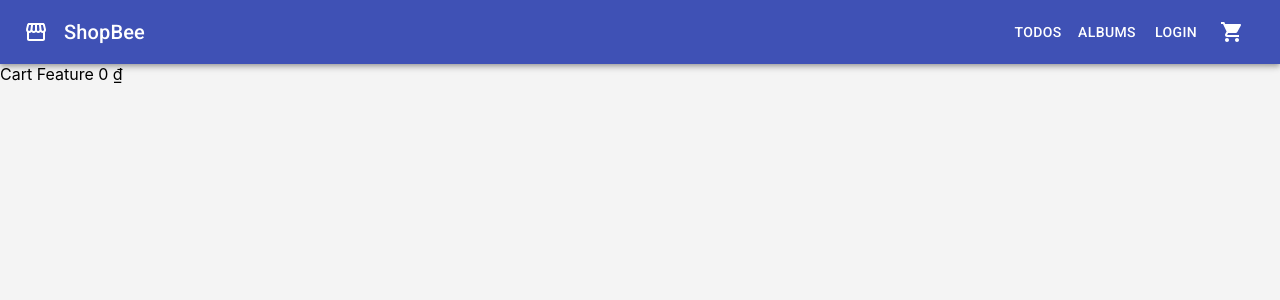
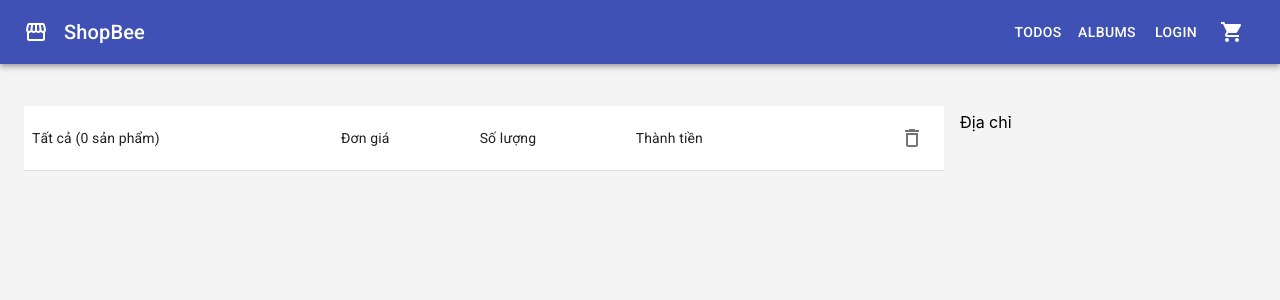
Before and after one commit to thienvu97ht/ReactJS-EasyFrontend, a React (Create React App) app: page /cart in a window 1280 px wide. Shown: the top 300 px of the page. Built offline with nearby package versions, Linux system fonts and the light colour scheme.

Commit message:
Cart list page

```diff
--- /dev/null
+++ b/src/features/Cart/components/CartItem.jsx
@@ -0,0 +1,59 @@
+import React from 'react';
+import PropTypes from 'prop-types';
+import { IconButton, makeStyles, Paper, TableCell, TableRow, withStyles } from '@material-ui/core';
+import { DeleteOutline } from '@material-ui/icons';
+import { formatPrice } from 'utils';
+import ProductThumbnail from 'features/Product/components/ProductThumbnail';
+
+CartItem.propTypes = {
+  product: PropTypes.object,
+};
+
+const useStyles = makeStyles((theme) => ({
+  tableCell: {
+    display: 'flex',
+    alignItems: 'center',
+  },
+
+  thumbnail: {
+    width: '80px',
+    marginRight: theme.spacing(2),
+  },
+}));
+
+const StyledTableCell = withStyles((theme) => ({
+  root: {
+    padding: '8px',
+    fontWeight: '400',
+    backgroundColor: 'white',
+  },
+
+  head: {},
+}))(TableCell);
+
+function CartItem({ product = {} }) {
+  const classes = useStyles();
+
+  const totalPrice = product.product.salePrice * product.quantity;
+
+  console.log(product.product);
+
+  return (
+    <TableRow key={product.name}>
+      <StyledTableCell className={classes.tableCell}>
+        <ProductThumbnail product={product.product} className={classes.thumbnail} />
+        {product.product.name}
+      </StyledTableCell>
+      <StyledTableCell>{formatPrice(product.product.salePrice)}</StyledTableCell>
+      <StyledTableCell>{product.quantity}</StyledTableCell>
+      <StyledTableCell>{formatPrice(totalPrice)}</StyledTableCell>
+      <StyledTableCell align="right">
+        <IconButton>
+          <DeleteOutline />
+        </IconButton>
+      </StyledTableCell>
+    </TableRow>
+  );
+}
+
+export default CartItem;
--- /dev/null
+++ b/src/features/Cart/components/CartList.jsx
@@ -0,0 +1,19 @@
+import PropTypes from 'prop-types';
+import React from 'react';
+import CartItem from './CartItem';
+
+CartList.propTypes = {
+  cartItems: PropTypes.array,
+};
+
+function CartList({ cartItems = [] }) {
+  return (
+    <>
+      {cartItems.map((product) => (
+        <CartItem product={product} key={product.id} />
+      ))}
+    </>
+  );
+}
+
+export default CartList;
--- a/src/features/Cart/index.jsx
+++ b/src/features/Cart/index.jsx
@@ -1,12 +1,18 @@
+import { Box } from '@material-ui/core';
 import React from 'react';
-import { useSelector } from 'react-redux';
-import { formatPrice } from 'utils';
-import { cartTotalSelector } from './selectors';
+import { Route, Switch, useRouteMatch } from 'react-router-dom';
+import CartListPage from './pages/CartListPage';
 
 function CartFeature(props) {
-  const cartTotal = useSelector(cartTotalSelector);
+  const match = useRouteMatch();
 
-  return <div>Cart Feature {formatPrice(cartTotal)} </div>;
+  return (
+    <Box pt={4}>
+      <Switch>
+        <Route path={match.url} exact component={CartListPage} />
+      </Switch>
+    </Box>
+  );
 }
 
 export default CartFeature;
--- /dev/null
+++ b/src/features/Cart/pages/CartListPage.jsx
@@ -0,0 +1,89 @@
+import {
+  Box,
+  Container,
+  Grid,
+  IconButton,
+  makeStyles,
+  Table,
+  TableBody,
+  TableCell,
+  TableContainer,
+  TableHead,
+  TableRow,
+  withStyles,
+} from '@material-ui/core';
+import { DeleteOutline } from '@material-ui/icons';
+import React from 'react';
+import { useSelector } from 'react-redux';
+import CartList from '../components/CartList';
+import { cartItemCountSelector } from '../selectors';
+
+const useStyles = makeStyles((theme) => ({
+  root: {},
+
+  left: {
+    width: '250px',
+  },
+
+  right: {
+    flex: '1 1 0',
+  },
+
+  table: {
+    borderSpacing: '0 10px',
+    borderCollapse: 'separate',
+  },
+}));
+
+const StyledTableCell = withStyles((theme) => ({
+  root: {
+    padding: '8px',
+    fontWeight: '400',
+    backgroundColor: 'white',
+  },
+
+  head: {},
+}))(TableCell);
+
+function CartListPage(props) {
+  const classes = useStyles();
+  const cartQuantity = useSelector(cartItemCountSelector);
+  const cartItems = useSelector((state) => state.cart.cartItem);
+
+  return (
+    <Box>
+      <Container>
+        <Grid container spacing={2}>
+          <Grid item className={classes.left} xs={12} sm={8} md={8} lg={9}>
+            <TableContainer>
+              <Table className={classes.table} aria-label="simple table">
+                <TableHead>
+                  <TableRow>
+                    <StyledTableCell>Tất cả ({cartQuantity} sản phẩm)</StyledTableCell>
+                    <StyledTableCell>Đơn giá</StyledTableCell>
+                    <StyledTableCell>Số lượng</StyledTableCell>
+                    <StyledTableCell>Thành tiền</StyledTableCell>
+                    <StyledTableCell align="right">
+                      <IconButton>
+                        <DeleteOutline />
+                      </IconButton>
+                    </StyledTableCell>
+                  </TableRow>
+                </TableHead>
+                <TableBody>
+                  <CartList cartItems={cartItems} />
+                </TableBody>
+              </Table>
+            </TableContainer>
+          </Grid>
+
+          <Grid item className={classes.right} xs={12} sm={5} md={4} lg={3}>
+            <p>Địa chỉ</p>
+          </Grid>
+        </Grid>
+      </Container>
+    </Box>
+  );
+}
+
+export default CartListPage;
--- a/src/features/Product/components/ProductThumbnail.jsx
+++ b/src/features/Product/components/ProductThumbnail.jsx
@@ -6,13 +6,13 @@ ProductThumbnail.propTypes = {
   product: PropTypes.object,
 };
 
-function ProductThumbnail({ product }) {
+function ProductThumbnail({ product, className }) {
   const thumbnailUrl = product.thumbnail
     ? `${STATIC_HOST}${product.thumbnail?.url}`
     : THUMBNAIL_PLACEHOLDER;
 
   return (
-    <Box>
+    <Box className={className}>
       <img src={thumbnailUrl} alt={product.name} width="100%" />
     </Box>
   );
```
